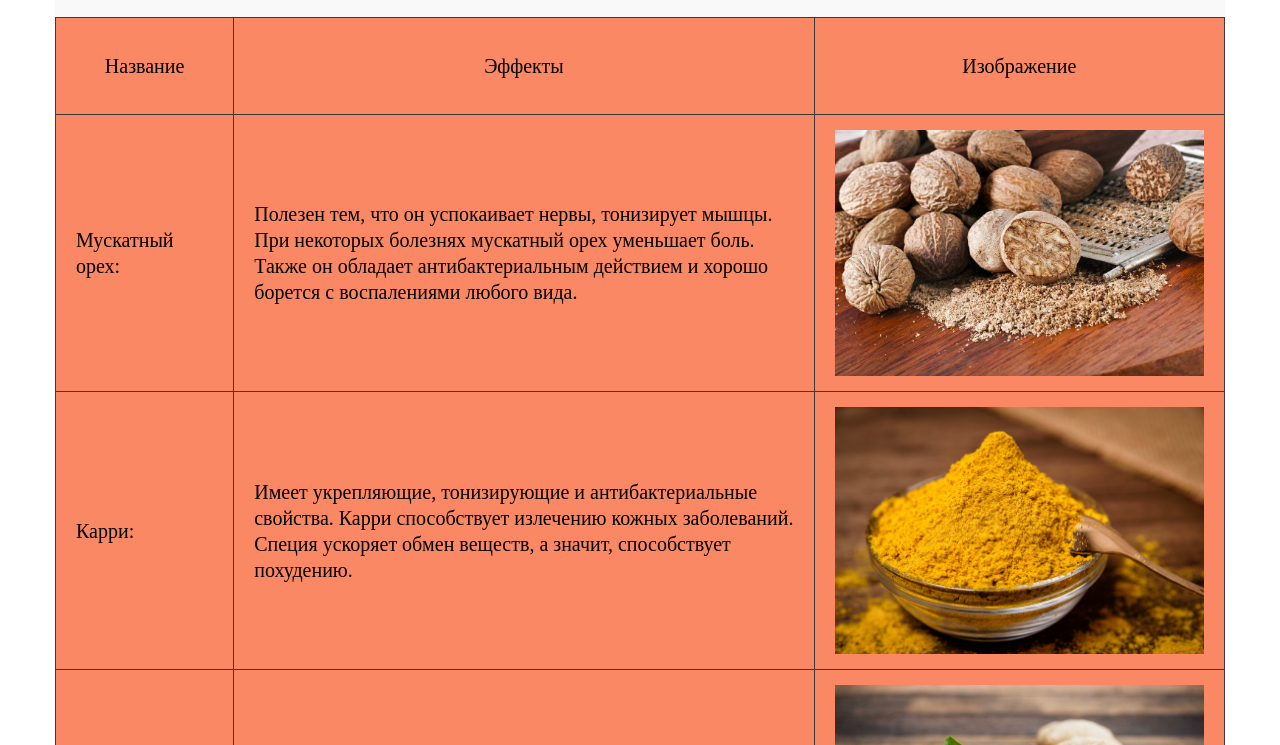
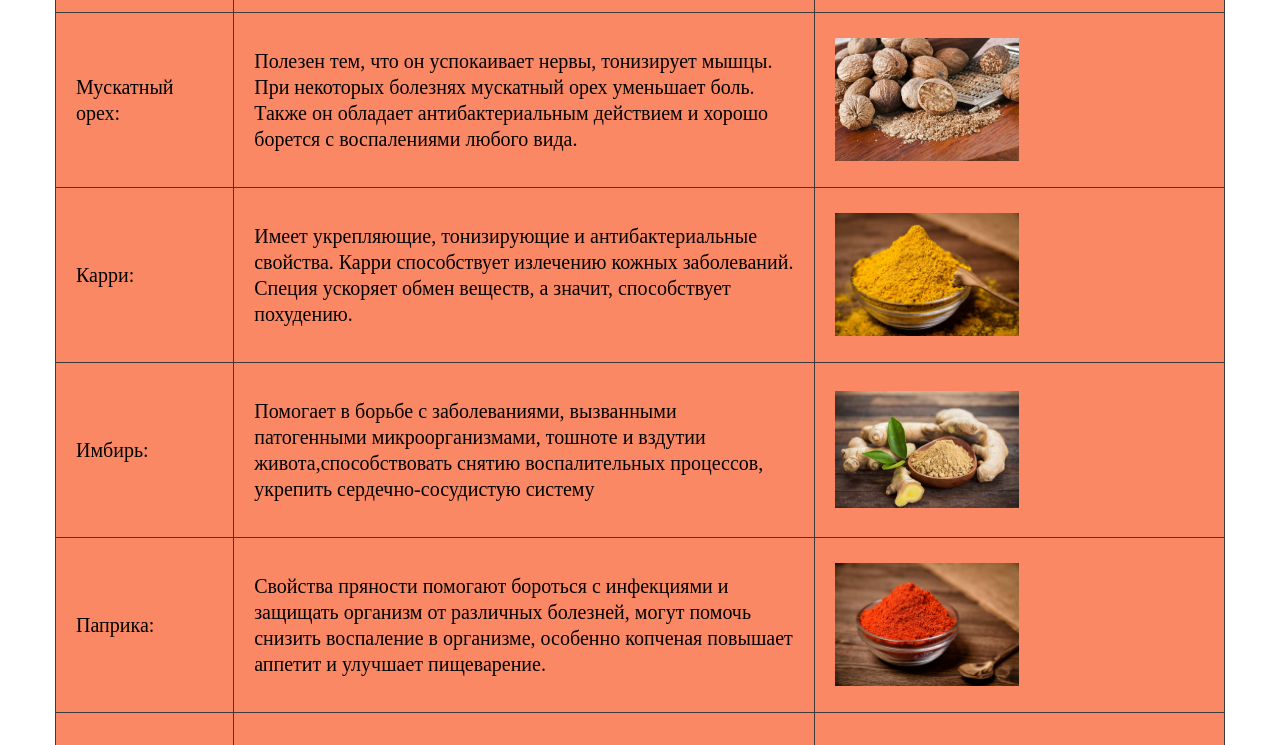
Before and after one commit to Kra1Ss/VUZspec, a plain HTML site: page index.html in a window 1280 px wide. Shown: the part 2055-2800 px from the top of the page. Drawn offline with Linux system fonts and the light colour scheme.

Commit message:
Add files via upload

```diff
--- a/css/styles.css
+++ b/css/styles.css
@@ -101,7 +101,8 @@ a:hover {
 }
 
 img {
-  width:100%;
+  width:50%;
+  height: 50%
 }
 
 /* --------------------------------------------------------	*/
```
